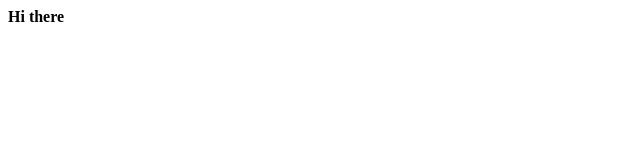
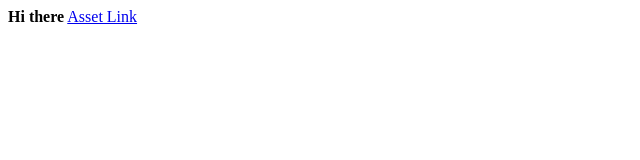
Before and after one commit to saar-game/saar-game, a plain HTML site: page index.html in a window 1280 px wide. Shown: the full height of the page, 0-640 px from the left. Drawn offline with Linux system fonts and the light colour scheme.

Commit message:
Update index.html

```diff
--- a/index.html
+++ b/index.html
@@ -2,5 +2,6 @@
 <head><title>Hi There</title></head>
   <body>
     <b>Hi there</b>
+    <a href=".well-known/assetlinks.json">Asset Link</a>
   </body>
 </html>
```
